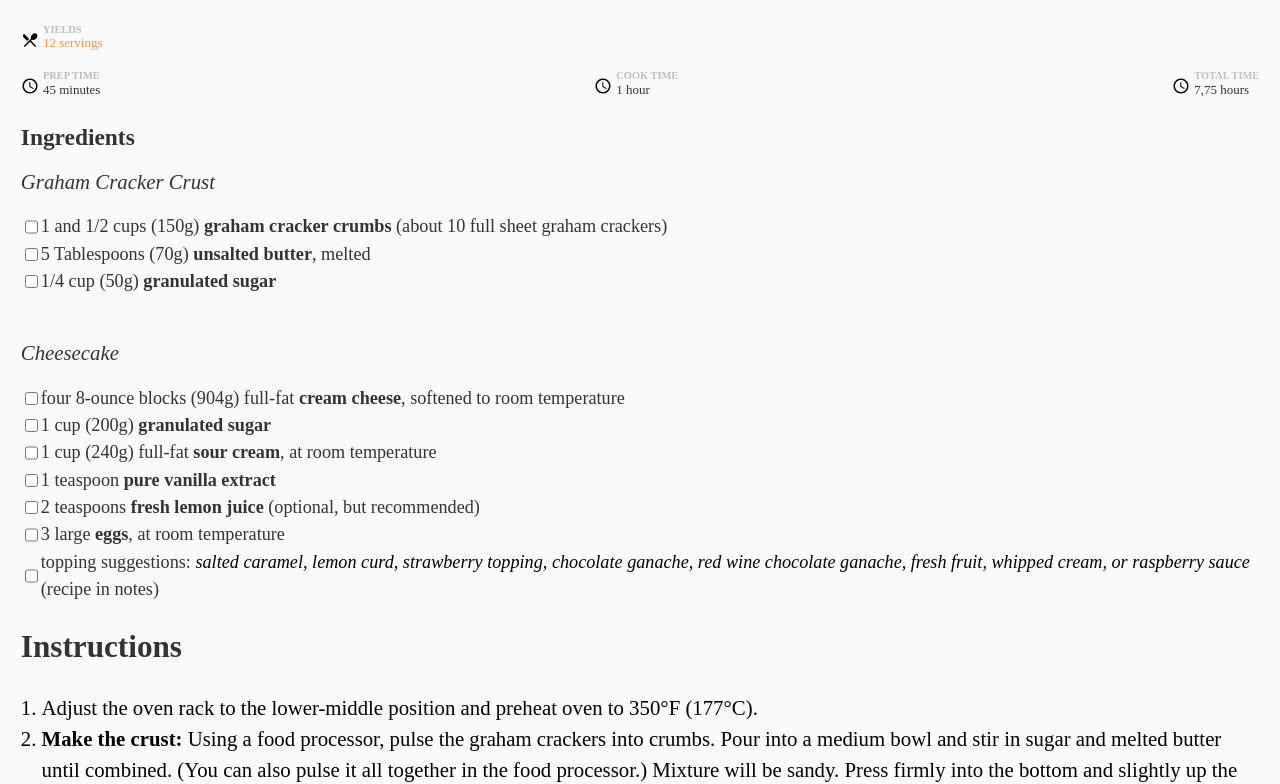
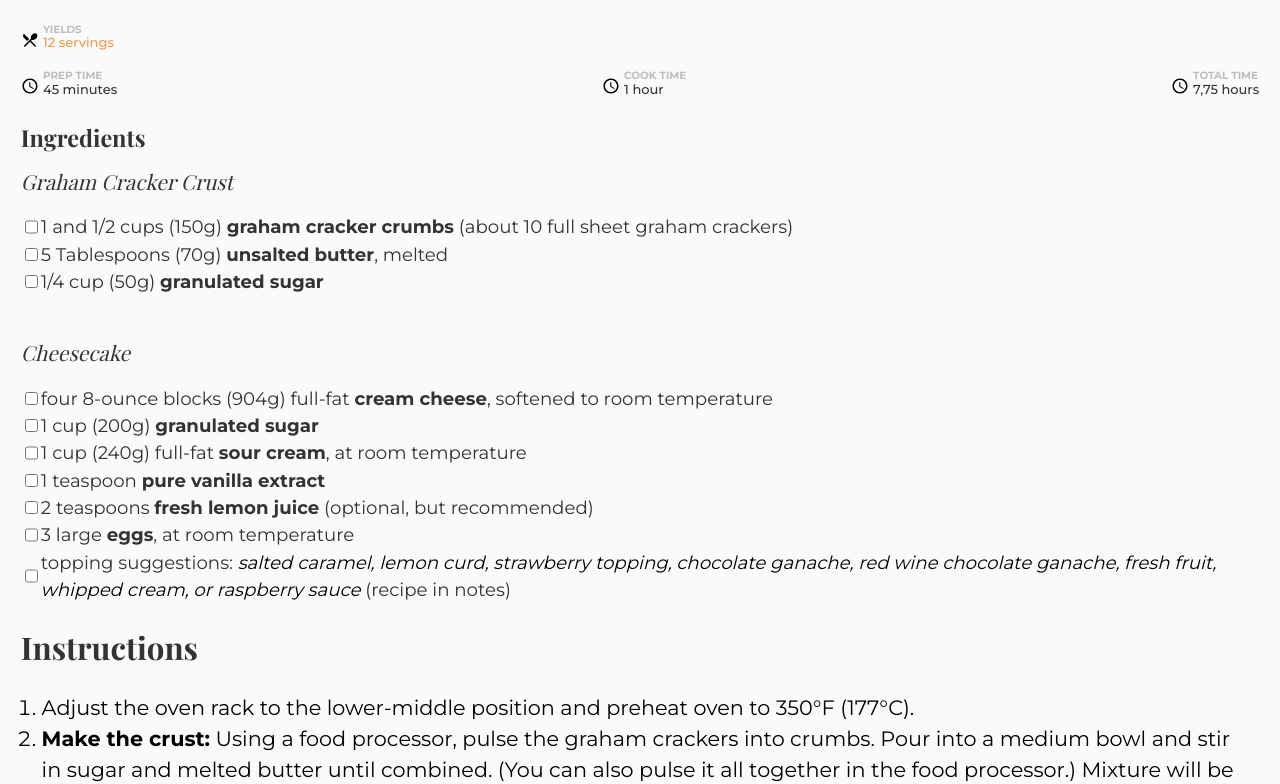
Before and after one commit to khwilo/recipe-blog, a plain HTML site: page index.html in a window 1280 px wide. Shown: the part 758-1542 px from the top of the page. Drawn offline with nearby package versions, Linux system fonts and the light colour scheme.

Commit message:
Add the font families

```diff
--- a/css/styles.css
+++ b/css/styles.css
@@ -8,6 +8,9 @@
   --clr-mild-gray: #bdbdbd;
   --clr-dark-gray: #333333;
   --clr-orange: #f2994a;
+
+  --ff-heading: 'Playfair Display', serif;
+  --ff-body: 'Montserrat', sans-serif;
 }
 
 *,
@@ -30,6 +33,7 @@ body {
   padding: 2em 1em;
   background-color: var(--clr-bg);
   color: var(--clr-black);
+  font-family: var(--ff-body);
 }
 
 img {
@@ -49,6 +53,10 @@ label {
 .text-italic {
   font-style: italic;
   color: var(--clr-black);
+}
+
+.text-heading {
+  font-family: var(--ff-heading);
 }
 
 .flow > * + * {
--- a/index.html
+++ b/index.html
@@ -11,14 +11,14 @@
     />
     <title>Recipe Blog</title>
     <link
-      href="https://fonts.googleapis.com/icon?family=Material+Icons"
+      href="https://fonts.googleapis.com/css2?family=Montserrat:wght@400;500;600;700&family=Playfair+Display:wght@400;700&display=swap"
       rel="stylesheet"
     />
     <link rel="stylesheet" href="css/styles.css" />
   </head>
   <body class="flow">
     <header class="header recipe flow">
-      <h1 class="recipe__title">Classic Cheesecake Recipe</h1>
+      <h1 class="recipe__title text-heading">Classic Cheesecake Recipe</h1>
       <div class="recipe__description">
         <img class="six-dots" src="images/6dots.svg" alt="" />
         <p>
@@ -78,10 +78,10 @@
       </aside>
 
       <section class="ingredients section">
-        <h2 class="ingredients__title">Ingredients</h2>
+        <h2 class="ingredients__title text-heading">Ingredients</h2>
 
         <article class="ingredient">
-          <h3 class="ingredient__title">Graham Cracker Crust</h3>
+          <h3 class="ingredient__title text-heading">Graham Cracker Crust</h3>
           <div class="ingredient__wrapper">
             <div class="ingredient__group">
               <input type="checkbox" name="recipe1" id="recipe1" />
@@ -109,7 +109,7 @@
         </article>
 
         <article class="ingredient">
-          <h3 class="ingredient__title">Cheesecake</h3>
+          <h3 class="ingredient__title text-heading">Cheesecake</h3>
           <div class="ingredient__wrapper">
             <div class="ingredient__group">
               <input type="checkbox" name="recipe4" id="recipe4" />
@@ -172,7 +172,7 @@
       </section>
 
       <section class="instructions section">
-        <h2 class="instructions__title">Instructions</h2>
+        <h2 class="instructions__title text-heading">Instructions</h2>
 
         <div class="instructions__container">
           <ol class="list">
```
